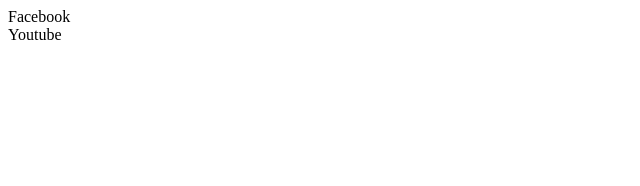
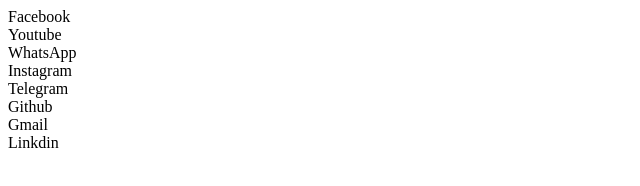
Before and after one commit to saeedansaricode/menu, a plain HTML site: page index.htm in a window 1280 px wide. Shown: the whole page, without its empty margins (0-640 px from the left). Drawn offline with Linux system fonts and the light colour scheme.

Commit message:
html codes

```diff
--- a/index.htm
+++ b/index.htm
@@ -4,21 +4,28 @@
     <meta charset="UTF-8">
     <meta name="viewport" content="width=device-width, initial-scale=1.0">
     <title> Menu </title>
+
+    <style>
+
+    </style>
 </head>
 <body>
+
     <div id="header">
         <div id="menu">
             <div class="items it1"> Facebook </div>
             <div class="items it2"> Youtube </div>
-            <div class="items it3"></div>
-            <div class="items it4"></div>
-            <div class="items it5"></div>
-            <div class="items it6"></div>
-            <div class="items it7"></div>
-            <div class="items it8"></div>
+            <div class="items it3"> WhatsApp </div>
+            <div class="items it4"> Instagram </div>
+            <div class="items it5"> Telegram </div>
+            <div class="items it6"> Github </div>
+            <div class="items it7"> Gmail </div>
+            <div class="items it8"> Linkdin </div>
         </div>
     </div>
     <div class="content"></div>
     <div class="footer"></div>
+
+
 </body>
 </html>
```
